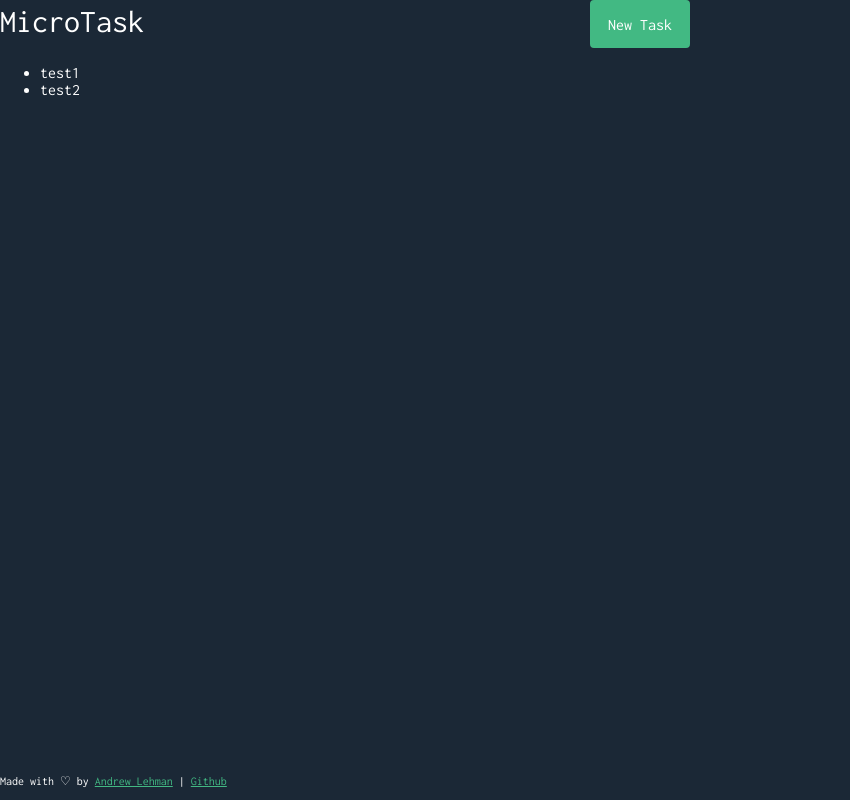
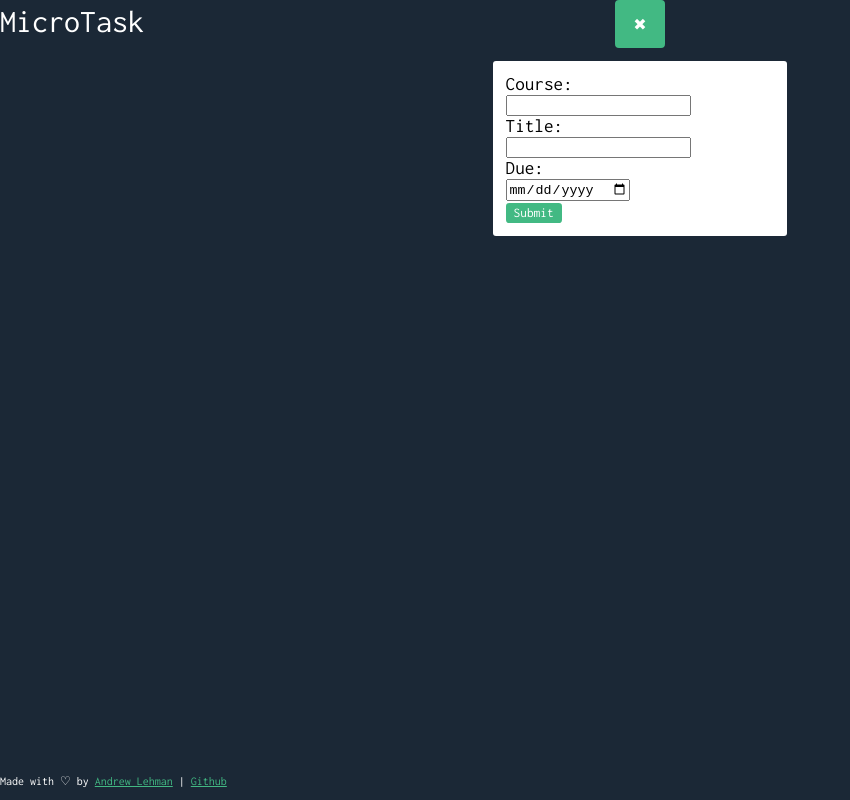
Before and after one commit to andlehma/microtask, a React app: page / in a window 1280 px wide. Both pictures are taken after a click on the button "New Task". Shown: the whole page, without its empty margins (0-850 px from the left). Built offline with nearby package versions, Linux system fonts and the light colour scheme.

Commit message:
implement create/delete tasks

```diff
--- a/components/App.js
+++ b/components/App.js
@@ -1,12 +1,11 @@
 import React from 'react';
-import NewTaskButton from './NewTaskButton';
+let nextId = 0;
 
 class Task {
-  constructor(id, title, course, assigned, due) {
+  constructor(id, title, course, due) {
     this.id = id;
     this.title = title;
     this.course = course;
-    this.assigned = assigned;
     this.due = due;
   }
 }
@@ -16,12 +15,55 @@ class App extends React.Component {
   constructor(props) {
     super(props);
     this.state = {
-      tasks: [
-        // placeholder tasks
-        new Task(1, "test1"),
-        new Task(2, "test2"),
-      ],
+      tasks: [],
+      showNewTaskForm: false,
+      form: {
+        title: "",
+        course: "",
+        due: "",
+      },
     }
+
+    this.toggleNewTaskForm = this.toggleNewTaskForm.bind(this);
+    this.deleteTask = this.deleteTask.bind(this);
+    this.handleChange = this.handleChange.bind(this);
+    this.handleSubmit = this.handleSubmit.bind(this);
+  }
+
+  toggleNewTaskForm() {
+    this.setState({ showNewTaskForm: !this.state.showNewTaskForm });
+  }
+
+  deleteTask(i) {
+    let targetTask = this.state.tasks.find(task => task.id === i);
+    let index = this.state.tasks.indexOf(targetTask);
+    let newTasks = [...this.state.tasks];
+    newTasks.splice(index, 1);
+    this.setState({ tasks: newTasks });
+  }
+
+  handleChange(e) {
+    let newForm = this.state.form;
+    newForm[e.target.name] = e.target.value;
+    this.setState({ form: newForm });
+  }
+
+  handleSubmit(e) {
+    e.preventDefault();
+    let newTasks = [...this.state.tasks];
+    newTasks.push(new Task(nextId++,
+      this.state.form.title,
+      this.state.form.course,
+      this.state.form.due));
+    this.setState({
+      tasks: newTasks,
+      showNewTaskForm: false,
+      form: {
+        title: "",
+        course: "",
+        due: "",
+      }
+    });
   }
 
   render() {
@@ -31,14 +73,76 @@ class App extends React.Component {
           <div id="mt-main-title-container">
             <h1 id="mt-main-title">MicroTask</h1>
           </div>
-          <NewTaskButton />
+          <div id="new-task-button-root">
+            <button
+              className="mt-header-button"
+              onClick={this.toggleNewTaskForm}>
+              {this.state.showNewTaskForm ? "✖" : "New Task"}
+            </button>
+          </div>
           <div id="mt-header-right-placeholder"></div>
         </header>
-        <ul>
+
+        {this.state.showNewTaskForm ?
+          <div id="new-task-form-container" className="mt-card">
+            <form onSubmit={this.handleSubmit}>
+              <label>
+                Course:
+                <br />
+                <input
+                type="text"
+                value={this.state.form.course}
+                name="course"
+                onChange={this.handleChange}>
+                </input>
+              </label>
+              <br />
+              <label>
+                Title:
+                <br />
+                <input
+                  type="text"
+                  value={this.state.form.title}
+                  name="title"
+                  onChange={this.handleChange}>
+                </input>
+              </label>
+              <br />
+              <label>
+                Due:
+                <br />
+                <input
+                type="date"
+                value={this.state.form.due}
+                name="due"
+                onChange={this.handleChange}>
+                </input>
+              </label>
+              <br />
+              <button type="submit">Submit</button>
+            </form>
+          </div>
+          : null}
+
+        <div id="mt-task-list">
           {this.state.tasks.map((task) =>
-            <li key={task.id}>{task.title}</li>
+            <div key={task.id} className="mt-card">
+              {task.course}
+              <br />
+              {task.title}
+              <br />
+              {task.due}
+              <br />
+              <button className="mt-card-button">edit</button>
+              &nbsp;
+              <button
+                className="mt-card-button"
+                onClick={() => this.deleteTask(task.id)}>
+                delete
+              </button>
+            </div>
           )}
-        </ul>
+        </div>
       </div>
     )
   }
--- a/components/NewTaskButton.js
+++ /dev/null
@@ -1,17 +0,0 @@
-import React from 'react';
-
-class NewTaskButton extends React.Component {
-	constructor(props) {
-		super(props);
-	}
-
-	render() {
-		return (
-			<div id="new-task-button-root">
-				<button className="mt-header-button">New Task</button>
-			</div>
-		)
-	}
-}
-
-module.exports = NewTaskButton;
--- a/main.css
+++ b/main.css
@@ -7,6 +7,10 @@ body {
 	margin: 0;
   background-color: #1B2836;
   color: white;
+}
+
+#container {
+	text-align: center;
 }
 
 header {
@@ -44,6 +48,26 @@ button {
 	padding: 0 1em;
 }
 
+#new-task-form-container {
+	display: inline-block;
+	text-align: left;
+}
+
+#mt-task-list {
+	text-align: left;
+}
+
+.mt-card {
+	background-color: white;
+	color: black;
+	margin: 1%;
+	padding: 1%;
+	width: 23%;
+	border-radius: 3px;
+	display: inline-block;
+	font-size: 1.2em;
+}
+
 #mt-footer {
 	position: fixed;
 	color: white;
```
Also changed, not shown: 2 other files (tests, documents, lock files or other folders).
